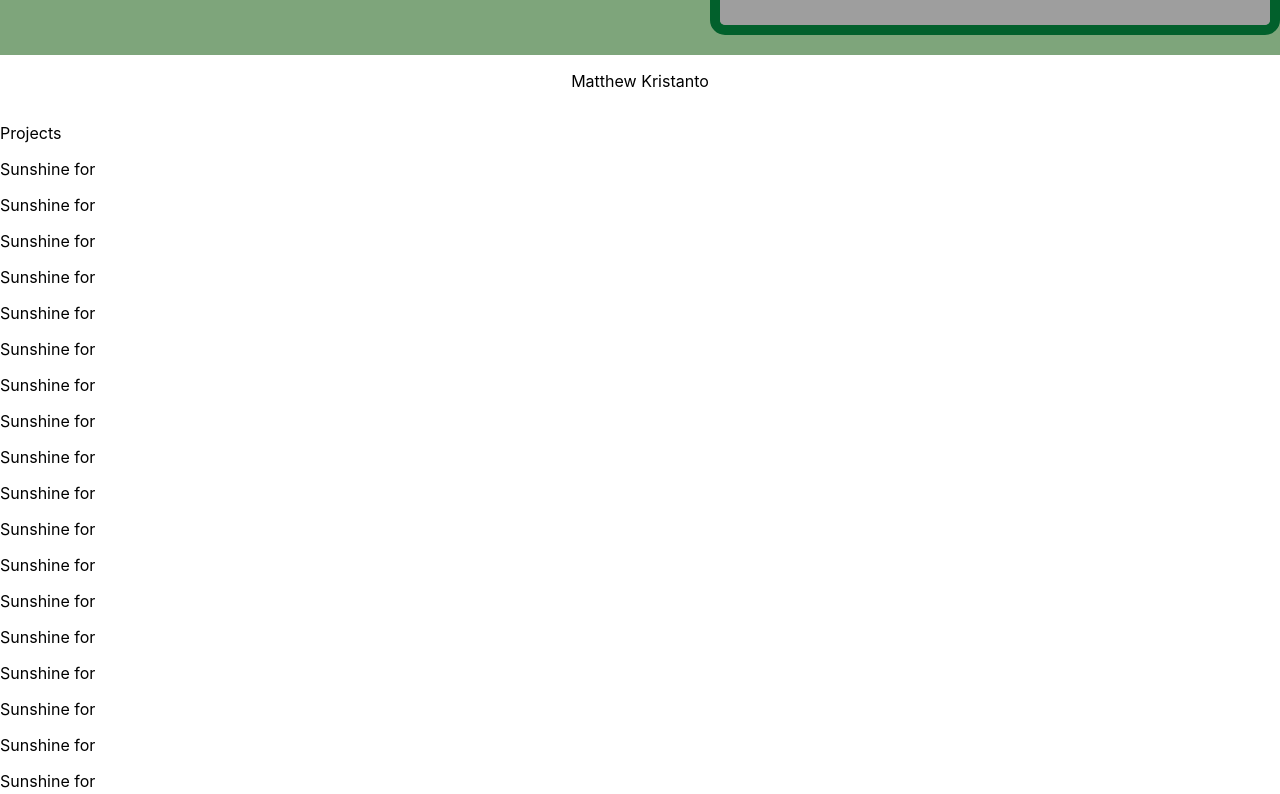
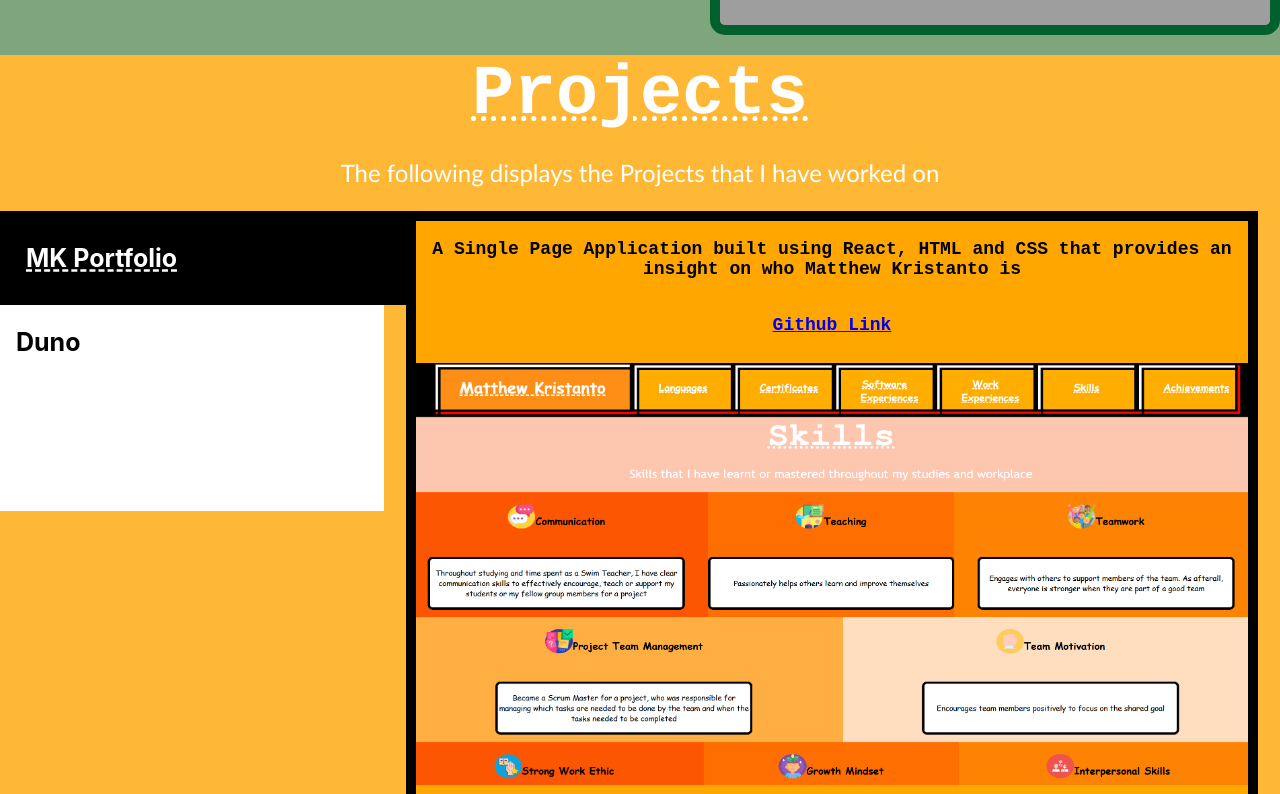
Before and after one commit to mkbirb/mk-portfolio, a React (Create React App) app: page / in a window 1280 px wide. Shown: the part 4600-5394 px from the top of the page. Built offline with nearby package versions, Linux system fonts and the light colour scheme; grey boxes are pictures that could not be loaded.

Commit message:
Did Projects Section

```diff
--- a/src/Components/Home.js
+++ b/src/Components/Home.js
@@ -10,6 +10,7 @@ import SoftwareExperiences from './SoftwareExperiences';
 import WorkExperiences from './WorkExperiences';
 import Skills from './Skills';
 import Achievements from './Achievements';
+import Projects from './Projects';
 
 function Home() {
     return (
@@ -33,6 +34,9 @@ function Home() {
                 </div>
                 <div id='achievements'>
                     <Achievements/>
+                </div>
+                <div id='projects'>
+                    <Projects/>
                 </div>
             </div>
             <div className="single-grid-container center-grid">
--- /dev/null
+++ b/src/Components/Projects.js
@@ -0,0 +1,83 @@
+import React, {useState, useRef } from 'react';
+import '../resources/styling/gridbox.css';
+import '../resources/styling/projects.css';
+import MkPortfolioSkills from '../resources/images/mk-portfolio-skills.png';
+import MkPortfolioWorkExperiences from '../resources/images/mk-work-experiences.png';
+
+function Projects() {
+    const [activeTab, setActiveTab] = useState(0);
+    const ProjectDetails = [
+        {
+            title: "MK Portfolio",
+            description: "A Single Page Application built using React, HTML and CSS that provides an insight on who Matthew Kristanto is",
+            githubLink: "https://github.com/mkbirb/mk-portfolio",
+            images: [MkPortfolioSkills, MkPortfolioWorkExperiences],
+        },
+        {
+            title: "Duno",
+            description: "Du",
+            githubLink: "",
+            images: [],
+        }
+    ]
+    return (
+        <>
+            <div className='projects-box'>
+                <div className='single-grid-container'>
+                    <div className='grid-item center-grid'>
+                        <p className='section-title'> Projects </p>
+                    </div>
+                    <div className='grid-item center-grid'>
+                        <p className='description'> The following displays the Projects that I have worked on </p>
+                    </div>
+                </div>
+                <div className='double-grid-container'>
+                    <div className='grid-item'>
+                        <div className='tab'>
+                            <div className=''>
+                                {ProjectDetails.map((project, index) => (
+                                    <div key = {index} className= {`tab-button ${activeTab === index ? "active": ""} `} onClick={() => setActiveTab(index)}>
+                                        {project.title}
+                                    </div>
+
+                                ))}
+                            </div>
+                        </div>
+                    </div>
+                    <div className='grid-item tab-content'>
+                        <div className='single-grid-container'>
+                            <div className='grid-item'>
+                                <div className="center-grid">
+                                    <p>{ProjectDetails[activeTab].description}</p>
+                                </div>
+                            </div>
+                            <div className='grid-item '>
+                                {(ProjectDetails[activeTab].githubLink.length > 0) ?
+                                    <a href = {ProjectDetails[activeTab].githubLink}><p className='center-grid'> <b> Github Link </b></p></a>
+                                    :
+                                    ""
+                                }
+                            </div>
+                            <div className='grid-item'>
+                                <div className='single-grid-container'>
+                                    {(ProjectDetails[activeTab].images.length > 0) ?
+                                        ProjectDetails[activeTab].images.map((image, index) => (
+                                            <div className='grid-item center-grid'>
+                                                  <img key = {index} src= {image} alt = {`Project image ${index + 1}`}/>
+                                            </div>
+                                        ))
+                                        :
+                                        ""
+                                    }
+                                </div>
+                            </div>
+                        </div>
+
+                    </div>
+                </div>
+            </div>
+        </>
+    );
+}
+
+export default Projects;
--- /dev/null
+++ b/src/resources/styling/projects.css
@@ -0,0 +1,55 @@
+.projects-box {
+    background-color: rgb(255, 184, 53);
+}
+
+.projects-box img {
+    width: 65vw;
+    height: 33vw;
+    padding-top: 10px;
+
+}
+
+.tab {
+    float: left;
+    background-color: #ffffff;
+    width: 30vw;
+    height: 300px;
+  }
+
+.tab-button {
+    display: block;
+    color: black;
+    padding: 22px 16px;
+    width: 100%;
+    border: none;
+    text-align: left;
+    cursor: pointer;
+    transition: 0.3s;
+    font-size: 25px;
+    font-weight: bold;
+}
+
+.tab-button:hover {
+    background-color: #ddd;
+}
+
+.tab-button.active {
+    background-color: #000000;
+    border: 10px solid black;
+    color: white;
+    font-weight: bolder;
+    text-decoration: underline dashed;
+}
+
+.tab-content {
+    width: 65vw;
+    background-color: rgb(255, 166, 0);
+    border: 10px solid black;
+    font-family: Courier New, monospace;
+    font-weight: bold;
+    text-align: center;
+}
+
+.tab-content p {
+    font-size: large;
+}
```
Also changed, not shown: src/resources/images/mk-portfolio-skills.png (added), src/resources/images/mk-work-experiences.png (added).
